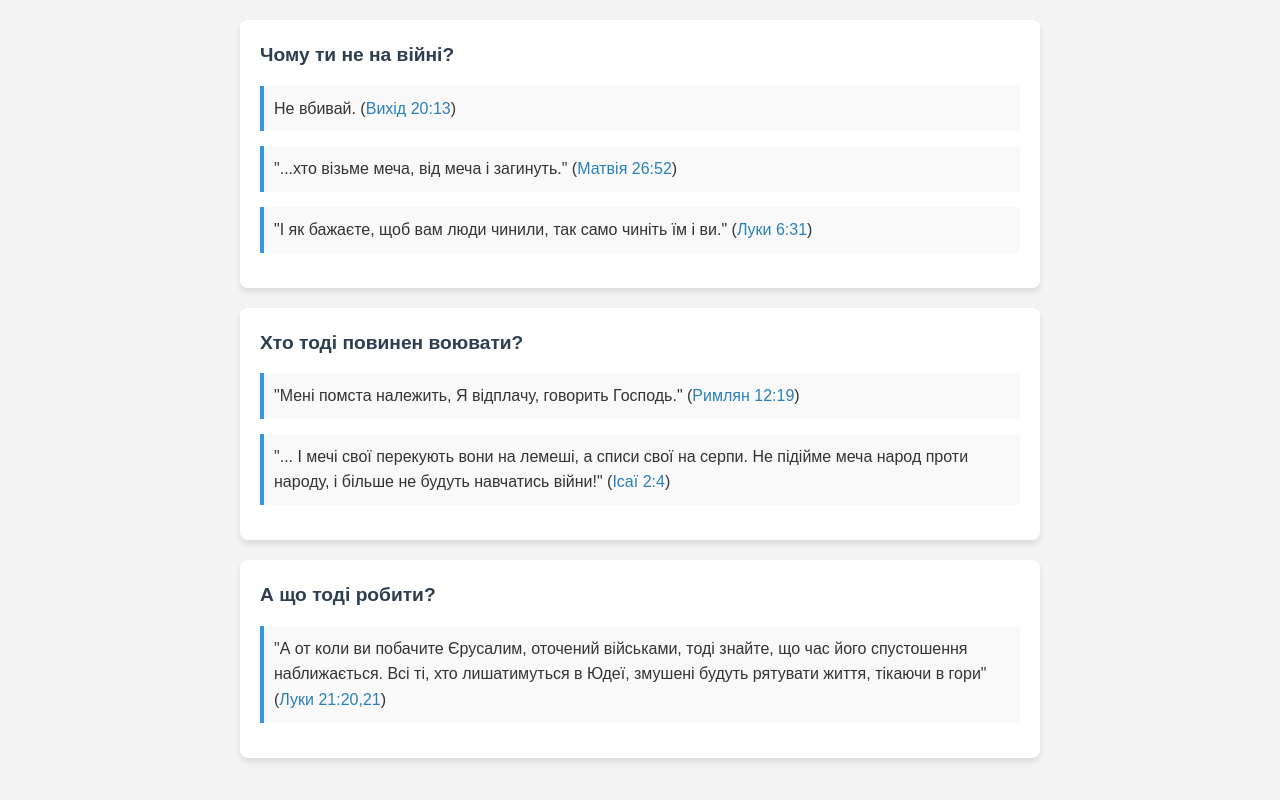
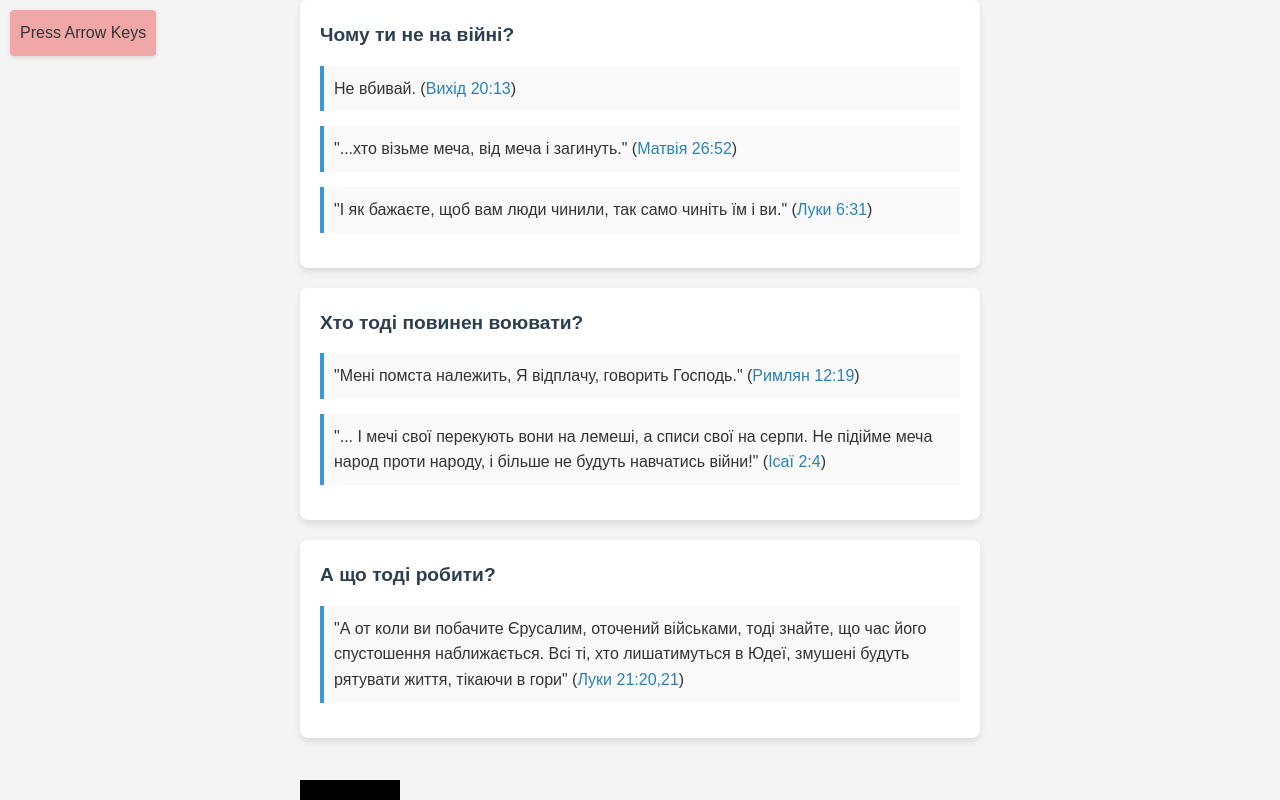
Before and after one commit to gitmoneygithigh/Bible-questions-2, a plain HTML site: page index.html in a window 1280 px wide. Drawn offline with Linux system fonts and the light colour scheme.

Commit message:
Claude helped to add moving div

```diff
--- a/index.html
+++ b/index.html
@@ -4,46 +4,13 @@
     <meta charset="UTF-8">
     <meta name="viewport" content="width=device-width, initial-scale=1.0">
     <title>Біблійні вірші</title>
-    <style>
-        body {
-            font-family: Arial, sans-serif;
-            line-height: 1.6;
-            max-width: 800px;
-            margin: 0 auto;
-            padding: 20px;
-            background-color: #f4f4f4;
-            color: #333;
-        }
-        .question-container {
-            background-color: white;
-            border-radius: 8px;
-            box-shadow: 0 4px 6px rgba(0,0,0,0.1);
-            margin-bottom: 20px;
-            padding: 20px;
-        }
-        .question {
-            font-size: 1.2em;
-            font-weight: bold;
-            color: #2c3e50;
-            margin-bottom: 15px;
-        }
-        .answer {
-            margin-bottom: 15px;
-            padding: 10px;
-            background-color: #f9f9f9;
-            border-left: 4px solid #3498db;
-        }
-        .answer a {
-            color: #2980b9;
-            text-decoration: none;
-        }
-        .answer a:hover {
-            text-decoration: underline;
-        }
-    </style>
+    <link rel="stylesheet" href="styles.css">
 </head>
 <body>
+    <script src="script.js"></script>
+
         <div class="question-container">
+            <div id="output">Press Arrow Keys</div>
             <div class="question">Чому ти не на війні?</div>
             <div class="answer">
                 Не вбивай. (<a href="https://www.biblegateway.com/bible?passage=Exodus+20:13&version=UKR">Вихід 20:13</a>)
@@ -55,7 +22,6 @@
                 "І як бажаєте, щоб вам люди чинили, так само чиніть їм і ви." (<a href="https://www.biblegateway.com/bible?passage=Luke+6:31&version=UKR">Луки 6:31</a>)
             </div>
         </div>
-
         <div class="question-container">
             <div class="question">Хто тоді повинен воювати?</div>
             <div class="answer">
@@ -70,6 +36,10 @@
             <div class="answer">
                 "А от коли ви побачите Єрусалим, оточений військами, тоді знайте, що час його спустошення наближається. Всі ті, хто лишатимуться в Юдеї, змушені будуть рятувати життя, тікаючи в гори" (<a href="https://www.biblegateway.com/bible?passage=Luke+21:20-21&version=UKR">Луки 21:20,21</a>)
             </div>
+
+    </div>
+    <div id="main-container">
+        <div id="movable-box"></div>
     </div>
 </body>
 </html>
--- /dev/null
+++ b/script.js
@@ -0,0 +1,34 @@
+document.addEventListener('DOMContentLoaded', () => {
+    const movableBox = document.getElementById('movable-box');
+    const container = document.getElementById('main-container');
+    const output = document.getElementById('output');
+    let x = 0;
+    const step = 5;
+    let keys = {};
+    document.addEventListener('keydown', (event) => {
+        if (event.key === 'ArrowLeft' || event.key === 'ArrowRight') {
+            event.preventDefault();
+        }
+        keys[event.key] = true;
+        output.textContent = `Key Down: ${event.key} | Position: ${Math.round(x)}px}`;
+    });
+    document.addEventListener('keyup', (event) => {
+        keys[event.key] = false;
+    });
+    function updatePosition() {
+        const continerWidth = container.offsetWidth;
+        const boxWidth = movableBox.offsetWidth;
+        const maxX = continerWidth - boxWidth;
+        const minX = 0;
+        if (keys['ArrowLeft']) {
+            x -= step;
+        }
+        if (keys['ArrowRight']) {
+            x += step;
+        }
+        x = Math.max(minX, Math.min(maxX, x));
+        movableBox.style.transform = `translateX(${x}%`;
+        requestAnimationFrame(updatePosition);
+    }
+    updatePosition();
+});
--- /dev/null
+++ b/styles.css
@@ -0,0 +1,82 @@
+body {
+    display: flex;
+    flex-direction: column;
+    align-items: center;
+    width: 100%;
+    font-family: Arial, sans-serif;
+    line-height: 1.6;
+    margin: 0px;
+    padding: 0px;
+    background-color: #f4f4f4;
+    color: #333;
+    overflow-x: hidden;
+}
+
+#main-container {
+    position: absolute;
+    height: 100vh;
+    display: flex;
+    flex-direction: column;
+    width: 100%;
+    max-width: 680px;
+}
+
+#movable-box {
+    position: absolute;
+    bottom: 0px;
+
+    width: 100px;
+    height: 20px;
+    background-color: black;
+    transition: none;
+}
+
+#output {
+    position: fixed;
+    top: 10px;
+    left: 10px;
+    background: rgb(241, 167, 167);
+    padding: 10px;
+    border-radius: 4px;
+    box-shadow: 0 2px 4px rgba(0,0,0,0.1);
+}
+.info {
+    position: fixed;
+    top: 10px;
+    right: 10px;
+    background: white;
+    padding: 10px;
+    border-radius: 4px;
+    box-shadow: 0 2px 4px rgba(0,0,0,0.1);
+    max-width: 200px;
+    font-size: 12px;
+}
+
+.question-container {
+    width: 640px;
+    max-width: 640px;
+    background-color: white;
+    border-radius: 8px;
+    box-shadow: 0 4px 6px rgba(0,0,0,0.1);
+    margin-bottom: 20px;
+    padding: 20px;
+}
+.question {
+    font-size: 1.2em;
+    font-weight: bold;
+    color: #2c3e50;
+    margin-bottom: 15px;
+}
+.answer {
+    margin-bottom: 15px;
+    padding: 10px;
+    background-color: #f9f9f9;
+    border-left: 4px solid #3498db;
+}
+.answer a {
+    color: #2980b9;
+    text-decoration: none;
+}
+.answer a:hover {
+    text-decoration: underline;
+}
```
Lines whose indentation alone changed are shown as unchanged.
